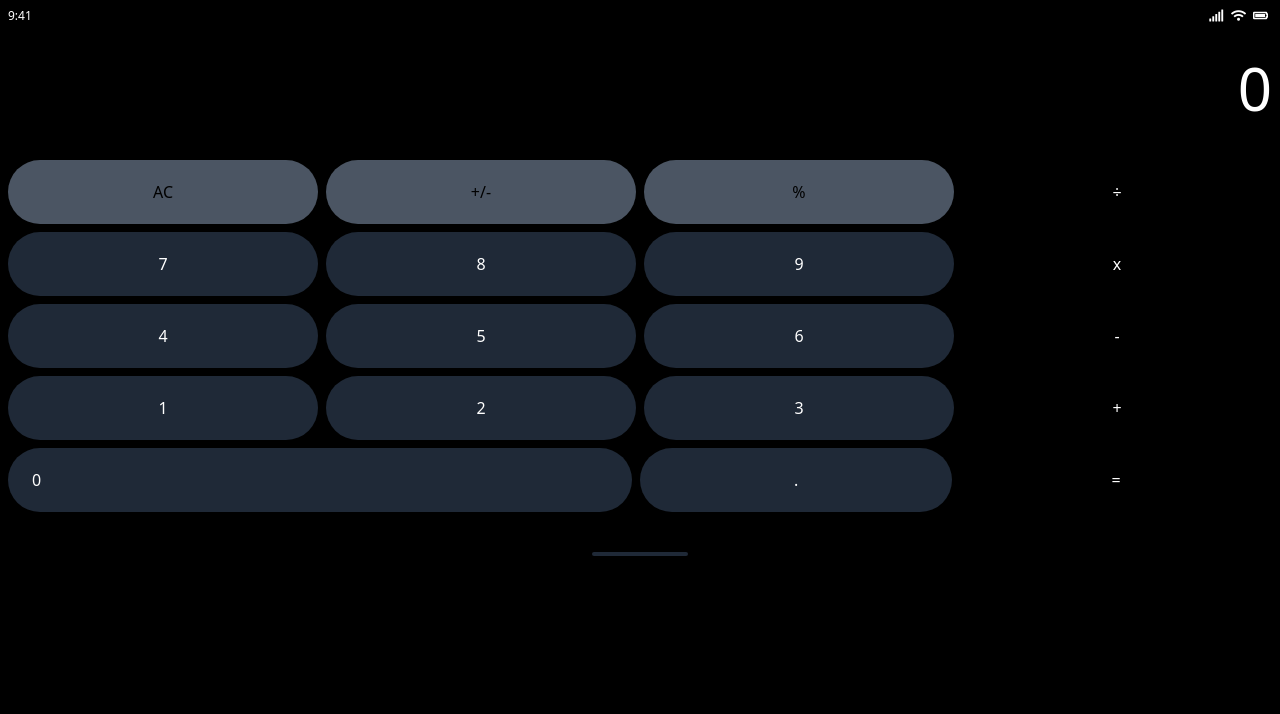
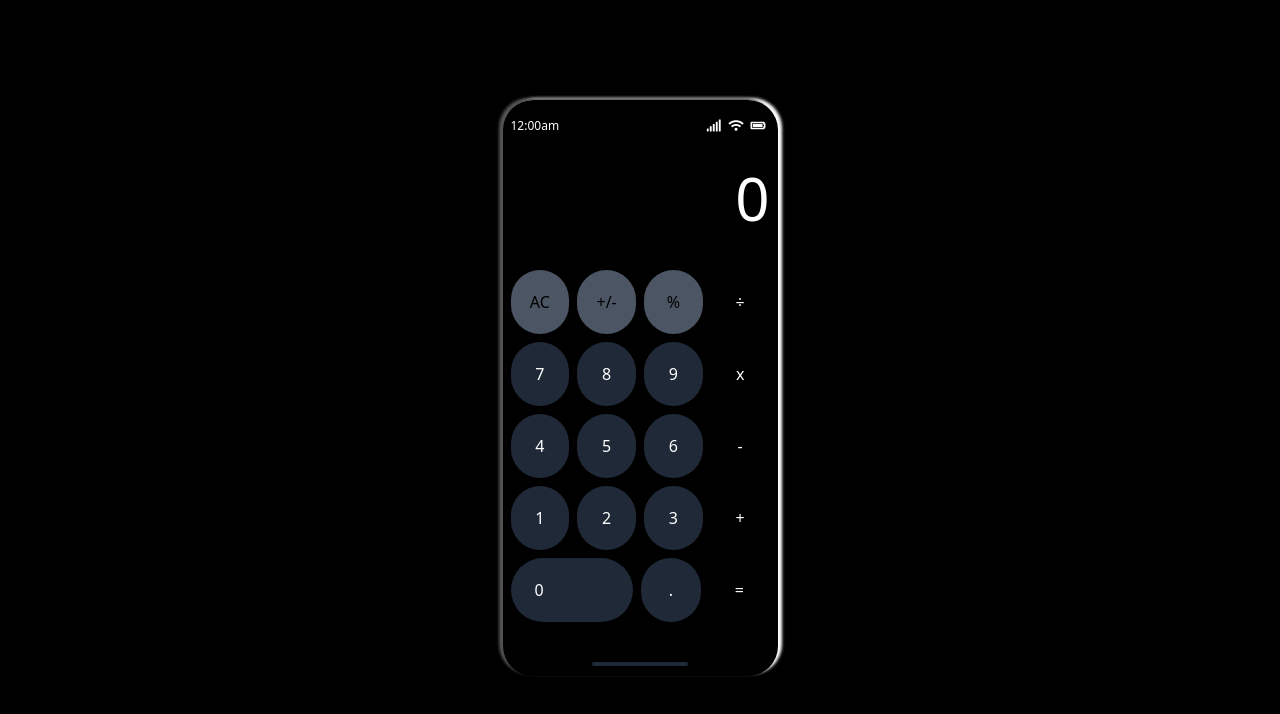
Before and after one commit to whitneybroadfoot/calculator_simulator, a plain HTML site: page index.html in a window 1280 px wide. Drawn offline with nearby package versions, Linux system fonts and the light colour scheme.

Commit message:
styling for border and buttons

```diff
--- a/index.html
+++ b/index.html
@@ -16,7 +16,7 @@
         <article class="phone">
             <header class="text-white text-xs font-sans m-2">
                 <div class="left absolute">
-                    <p>9:41</p>
+                    <p>12:00am</p>
                 </div>
                 <div class="right float-right">
                     <i class="fas fa-signal mr-1"></i>
--- a/style.css
+++ b/style.css
@@ -0,0 +1,18 @@
+.phone {
+    width: 275px;
+    margin: 100px auto;
+    padding-top: 10px;
+    padding-bottom: 2px;
+    border-radius: 30px;
+    box-shadow: -4px -2px 3px #555555,
+    4px -2px 3px white;
+  }
+
+  .active {
+    background-color: white;
+    color: #ed8937;
+  }
+
+  .btn:active {
+    background: rgba(255,255,255, 0.5);
+  }
```
